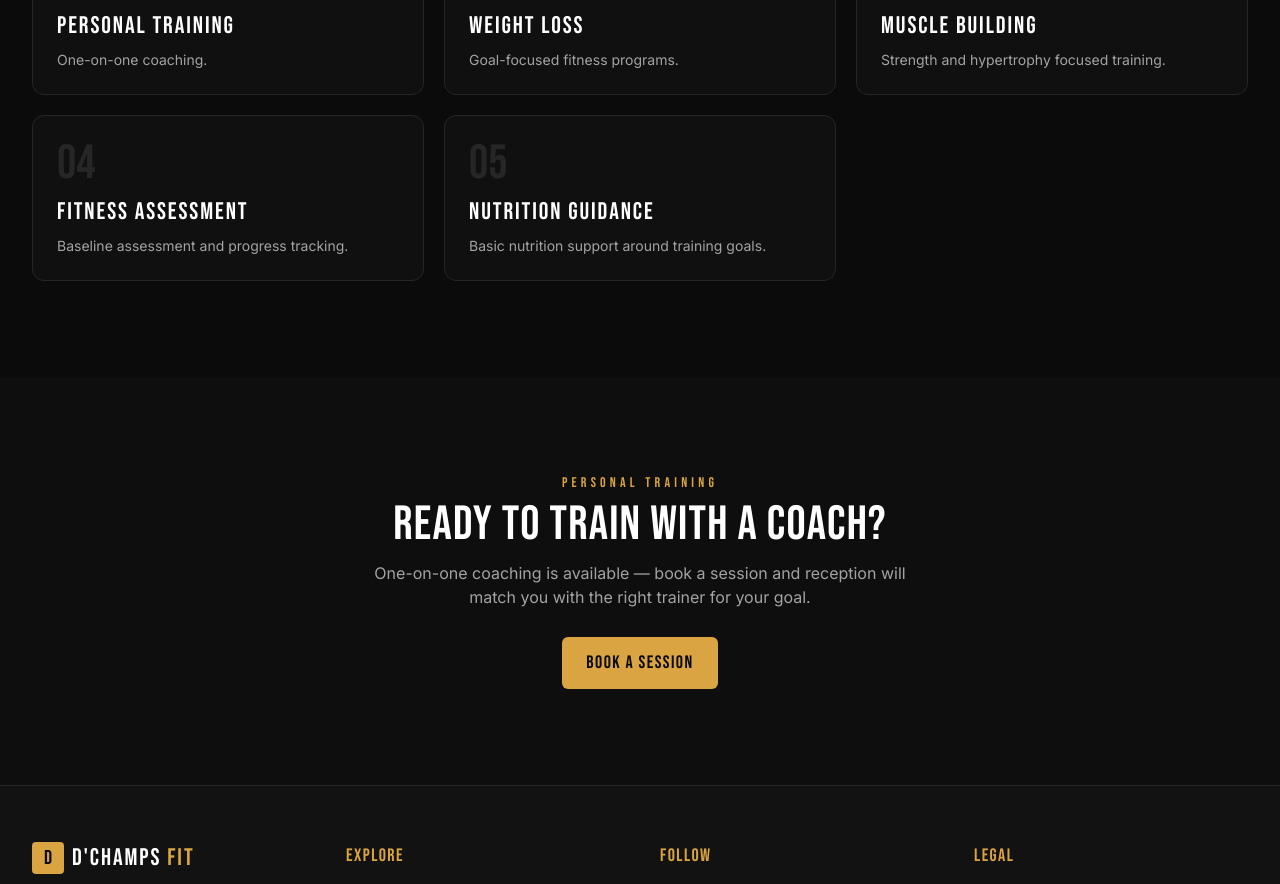
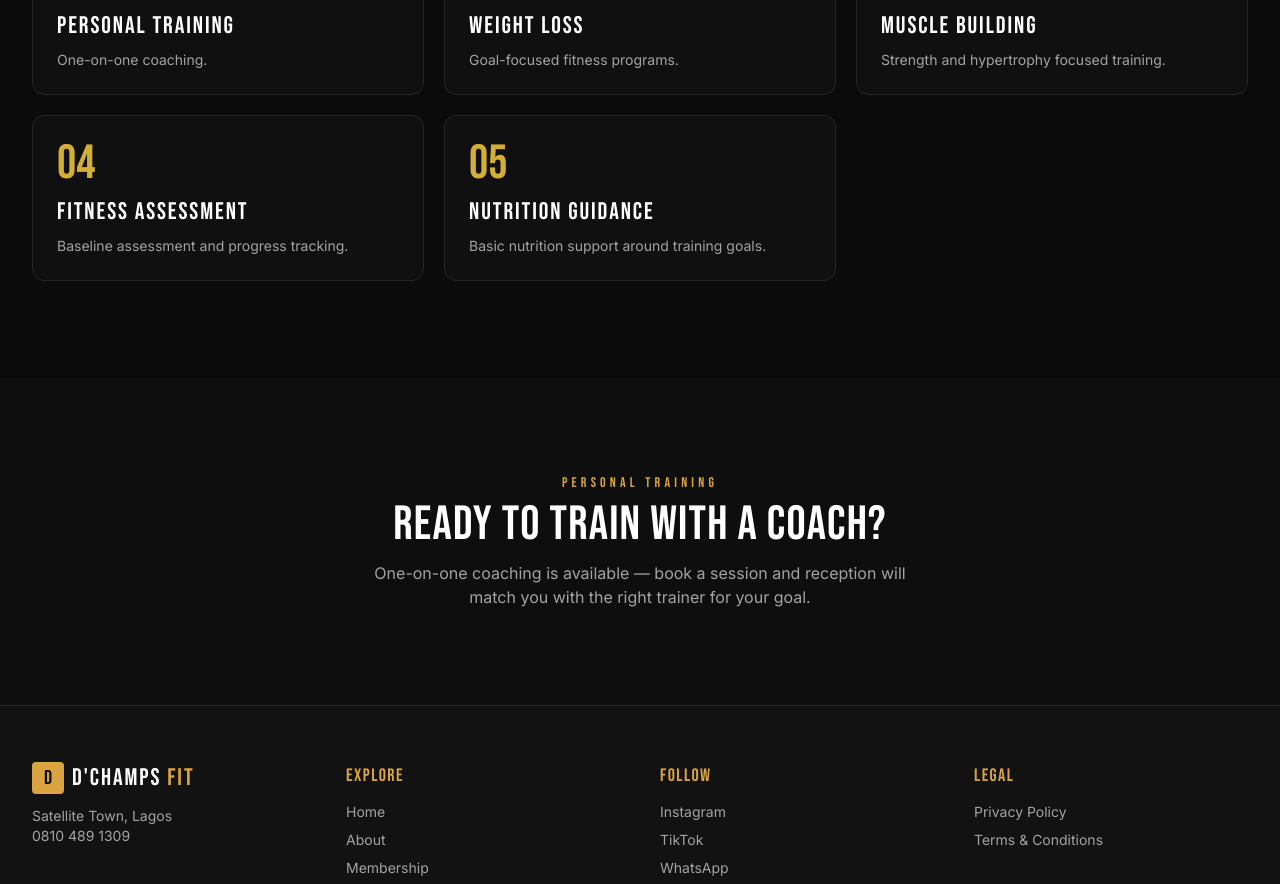
Before and after one commit to leoigwe207-web/D-champs-Fit-Satellite, a Next.js app: page /training in a window 1280 px wide. Shown: the part 520-1404 px from the top of the page. Built offline with nearby package versions, Linux system fonts and the light colour scheme; no server answers; the database is empty.

Commit message:
Update training section styling

```diff
--- a/app/book/BookingForm.tsx
+++ b/app/book/BookingForm.tsx
@@ -6,8 +6,8 @@ import Link from "next/link";
 import type { Trainer, TrainingService } from "@/lib/demo-data";
 
 const TIMES = [
-  "06:00", "07:00", "08:00", "09:00", "10:00", "11:00",
-  "16:00", "17:00", "18:00", "19:00", "20:00", "21:00",
+  "07:00", "08:00", "09:00", "10:00", "11:00","12:00","13:00",
+  "14:00","15:00","16:00", "17:00", "18:00", "19:00", "20:00",
 ];
 
 export default function BookingForm({
--- a/app/training/page.tsx
+++ b/app/training/page.tsx
@@ -30,7 +30,7 @@ export default async function TrainingPage() {
         <div className="container-page grid gap-5 sm:grid-cols-2 lg:grid-cols-3">
           {services.map((sv, i) => (
             <div key={sv.id} className="card-dark">
-              <span className="font-display text-5xl text-neutral-800">{String(i + 1).padStart(2, "0")}</span>
+              <span className="font-display text-5xl text-[#D4AF37]">{String(i + 1).padStart(2, "0")}</span>
               <h3 className="mt-2 font-display text-2xl tracking-wider2 text-white">{sv.title}</h3>
               <p className="mt-2 text-sm text-neutral-400">{sv.description}</p>
             </div>
@@ -45,7 +45,6 @@ export default async function TrainingPage() {
             One-on-one coaching is available — book a session and reception will
             match you with the right trainer for your goal.
           </p>
-          <Link href="/book" className="btn-gold mt-7">Book a Session</Link>
         </div>
       </section>
     </>
```
